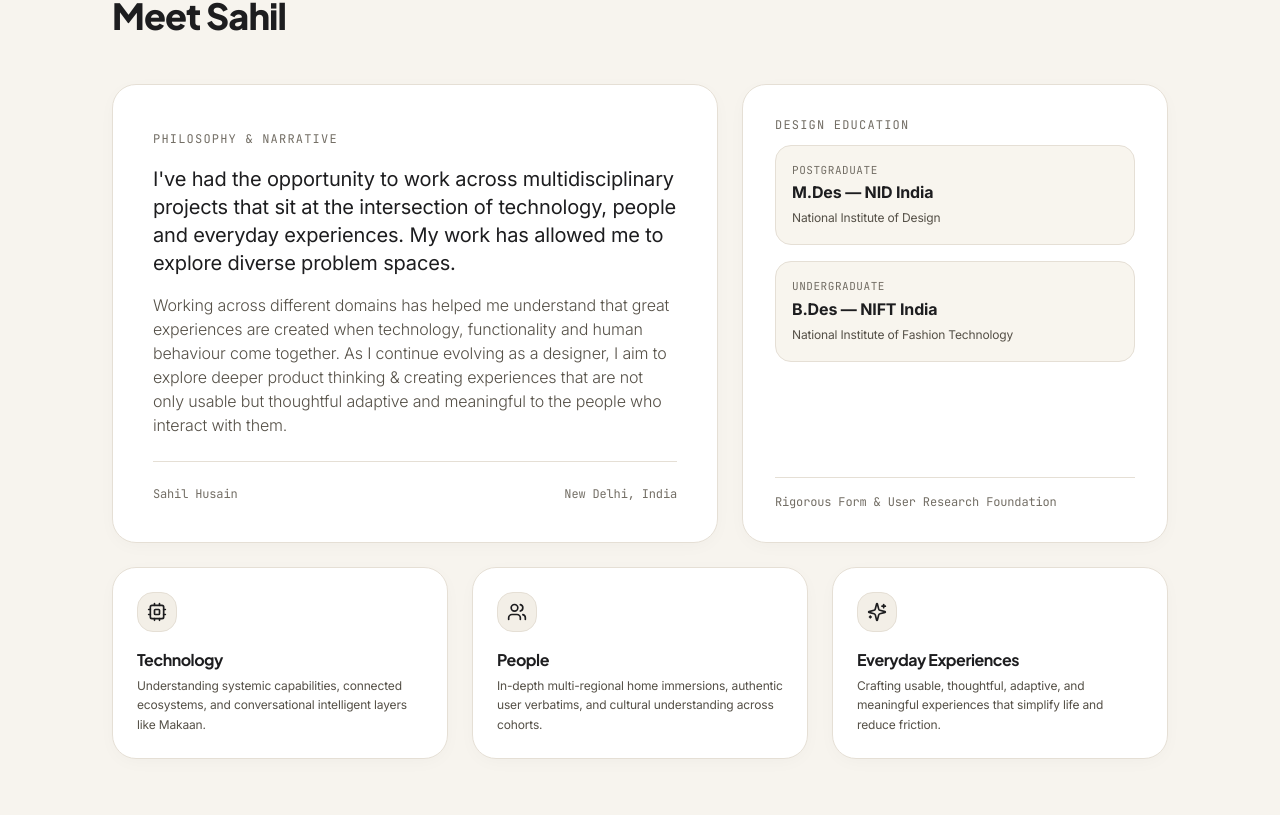
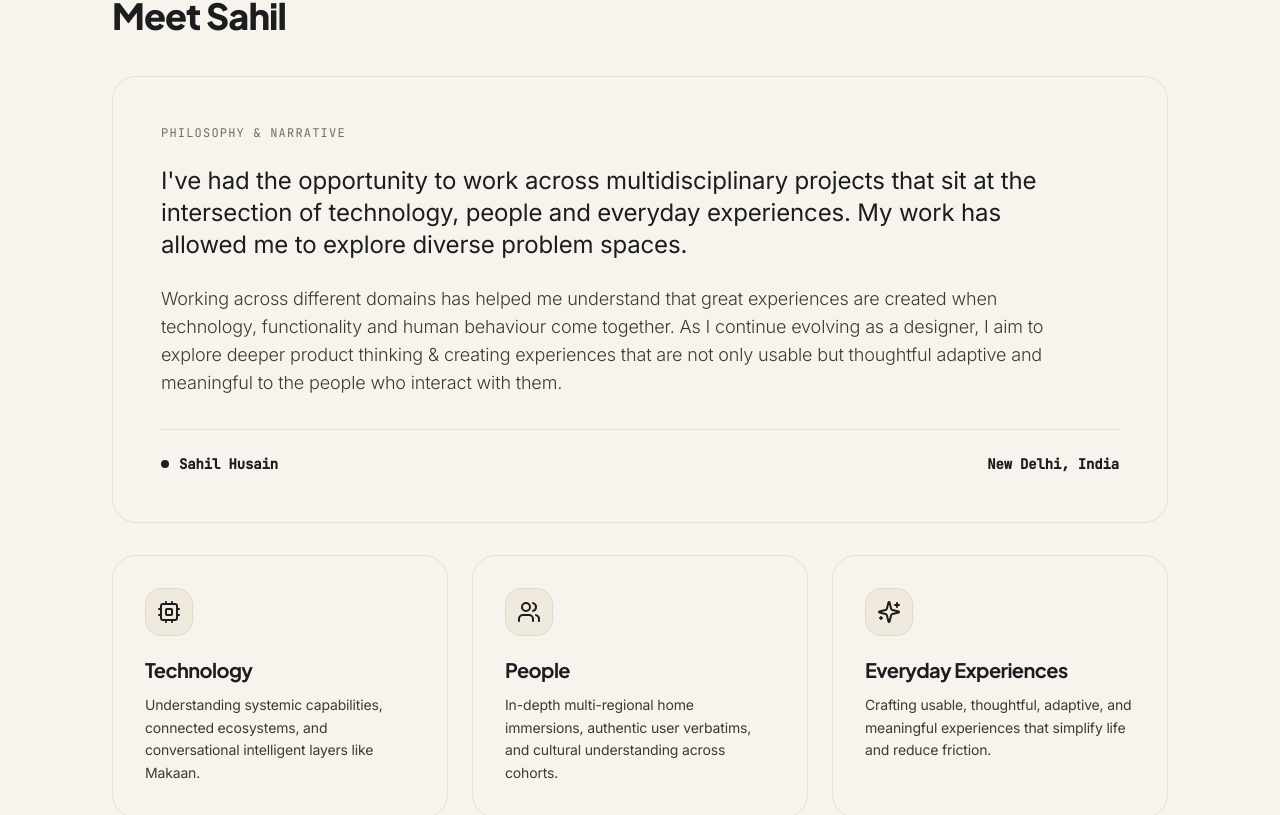
Before and after one commit to TechieAakash/sahil_portfolio, a React (Vite) app: page / in a window 1280 px wide. Shown: the part 2407-3222 px from the top of the page. Built offline with nearby package versions, Linux system fonts and the light colour scheme; the HTML template or start-up script is replaced by a standard one.

Commit message:
Update Meet Sahil section: widen Philosophy & Narrative card with transparent background, remove white backgrounds, remove Design Education

```diff
--- a/src/components/Footer.tsx
+++ b/src/components/Footer.tsx
@@ -113,18 +113,15 @@ export const Footer: React.FC<FooterProps> = ({ onNavigate }) => {
               </li>
               <li>
                 <button
-                  onClick={() => onNavigate('about')}
+                  onClick={() => {
+                    onNavigate('home');
+                    setTimeout(() => {
+                      document.getElementById('about')?.scrollIntoView({ behavior: 'smooth' });
+                    }, 100);
+                  }}
                   className="hover:text-white transition-colors"
                 >
                   Meet Sahil
-                </button>
-              </li>
-              <li>
-                <button
-                  onClick={() => onNavigate('philosophy')}
-                  className="hover:text-white transition-colors"
-                >
-                  Design Philosophy
                 </button>
               </li>
             </ul>
--- a/src/pages/Home.tsx
+++ b/src/pages/Home.tsx
@@ -1,6 +1,5 @@
 import React from 'react';
 import { ArrowUpRight, ArrowRight, Cpu, Users, Sparkles } from 'lucide-react';
-import { SAHIL_PROFILE, PROJECTS_OVERVIEW } from '../data/portfolioData';
 
 interface HomeProps {
   onSelectProject: (projectId: string) => void;
@@ -257,9 +256,9 @@ export const Home: React.FC<HomeProps> = ({ onSelectProject }) => {
         </div>
       </section>
 
-      {/* 3. ABOUT / MEET SAHIL — EXECUTIVE BENTO (NO PHOTO, SUBTLE SANDY SURFACES) */}
+      {/* 3. ABOUT / MEET SAHIL — DIRECT ON SANDY TEXTURE WITHOUT WHITE BACKGROUND */}
       <section id="about" className="py-24 px-6 md:px-12 max-w-6xl mx-auto border-t border-[#E5DFD5]">
-        <div className="mb-12">
+        <div className="mb-10">
           <span className="font-mono text-xs uppercase tracking-widest text-[#736E65] block mb-1">
             Design Leadership
           </span>
@@ -268,105 +267,71 @@ export const Home: React.FC<HomeProps> = ({ onSelectProject }) => {
           </h2>
         </div>
 
-        {/* Bento Grid layout */}
-        <div className="grid grid-cols-1 md:grid-cols-12 gap-6">
-          {/* Main Statement Card (7 cols) */}
-          <div className="md:col-span-7 sandy-card p-8 md:p-10 rounded-3xl flex flex-col justify-between space-y-6">
-            <div className="space-y-4">
-              <span className="font-mono text-xs uppercase tracking-widest text-[#736E65]">
+        {/* Widened Philosophy & Narrative Card — No white background, matching sandy texture */}
+        <div className="w-full rounded-3xl border border-[#E5DFD5] bg-transparent p-8 md:p-12 mb-8 transition-all hover:border-[#D5CDBD]">
+          <div className="space-y-6 max-w-4xl">
+            <span className="font-mono text-xs uppercase tracking-widest text-[#736E65] block">
               Philosophy &amp; Narrative
             </span>
-              <p className="text-lg md:text-xl text-[#1D1D1F] leading-relaxed font-normal">
-                {SAHIL_PROFILE.bioParagraphs[0]}
+            <p className="text-xl md:text-2xl text-[#1D1D1F] leading-relaxed font-normal">
+              I've had the opportunity to work across multidisciplinary projects that sit at the intersection of technology, people and everyday experiences. My work has allowed me to explore diverse problem spaces.
             </p>
-              <p className="text-sm md:text-base text-[#555047] leading-relaxed font-light">
-                {SAHIL_PROFILE.bioParagraphs[1]}
+            <p className="text-base md:text-lg text-[#3E3A33] leading-relaxed font-light">
+              Working across different domains has helped me understand that great experiences are created when technology, functionality and human behaviour come together. As I continue evolving as a designer, I aim to explore deeper product thinking &amp; creating experiences that are not only usable but thoughtful adaptive and meaningful to the people who interact with them.
             </p>
           </div>
 
-            <div className="pt-6 border-t border-[#E5DFD5] flex items-center justify-between text-xs font-mono text-[#736E65]">
+          <div className="mt-8 pt-6 border-t border-[#E5DFD5] flex flex-col sm:flex-row sm:items-center justify-between gap-4 font-mono text-sm font-semibold text-[#1D1D1F]">
+            <div className="flex items-center gap-2.5">
+              <span className="w-2 h-2 rounded-full bg-[#1D1D1F]" />
               <span>Sahil Husain</span>
+            </div>
             <span>New Delhi, India</span>
           </div>
         </div>
 
-          {/* Right Column: Credentials & Academic Foundation (5 cols) */}
-          <div className="md:col-span-5 flex flex-col gap-6">
-            <div className="sandy-card p-8 rounded-3xl flex-1 flex flex-col justify-between">
+        {/* 3 Core Intersection Pillars — No white background, matching sandy texture behind */}
+        <div className="grid grid-cols-1 md:grid-cols-3 gap-6">
+          <div className="rounded-3xl border border-[#E5DFD5] bg-transparent hover:border-[#D5CDBD] p-6 sm:p-8 transition-all flex flex-col justify-between group">
             <div>
-                <span className="font-mono text-xs uppercase tracking-widest text-[#736E65] block mb-3">
-                  Design Education
-                </span>
-                <div className="space-y-4">
-                  <div className="p-4 rounded-2xl bg-[#F8F5EE] border border-[#E5DFD5]">
-                    <span className="font-mono text-[11px] text-[#736E65] uppercase tracking-wider block">
-                      Postgraduate
-                    </span>
-                    <span className="text-base font-bold text-[#1D1D1F] block mt-0.5">
-                      M.Des — NID India
-                    </span>
-                    <span className="text-xs text-[#555047]">
-                      National Institute of Design
-                    </span>
+              <div className="w-12 h-12 rounded-2xl bg-[#EFE9DE] border border-[#DFD8CC] flex items-center justify-center mb-5 group-hover:scale-105 transition-transform">
+                <Cpu className="w-6 h-6 text-[#1D1D1F]" />
               </div>
-
-                  <div className="p-4 rounded-2xl bg-[#F8F5EE] border border-[#E5DFD5]">
-                    <span className="font-mono text-[11px] text-[#736E65] uppercase tracking-wider block">
-                      Undergraduate
-                    </span>
-                    <span className="text-base font-bold text-[#1D1D1F] block mt-0.5">
-                      B.Des — NIFT India
-                    </span>
-                    <span className="text-xs text-[#555047]">
-                      National Institute of Fashion Technology
-                    </span>
-                  </div>
+              <h4 className="text-lg md:text-xl font-bold text-[#1D1D1F] mb-2.5">
+                Technology
+              </h4>
+              <p className="text-sm text-[#3E3A33] leading-relaxed">
+                Understanding systemic capabilities, connected ecosystems, and conversational intelligent layers like Makaan.
+              </p>
             </div>
           </div>
 
-              <div className="mt-4 pt-4 border-t border-[#E5DFD5] font-mono text-xs text-[#736E65]">
-                Rigorous Form &amp; User Research Foundation
+          <div className="rounded-3xl border border-[#E5DFD5] bg-transparent hover:border-[#D5CDBD] p-6 sm:p-8 transition-all flex flex-col justify-between group">
+            <div>
+              <div className="w-12 h-12 rounded-2xl bg-[#EFE9DE] border border-[#DFD8CC] flex items-center justify-center mb-5 group-hover:scale-105 transition-transform">
+                <Users className="w-6 h-6 text-[#1D1D1F]" />
               </div>
-            </div>
+              <h4 className="text-lg md:text-xl font-bold text-[#1D1D1F] mb-2.5">
+                People
+              </h4>
+              <p className="text-sm text-[#3E3A33] leading-relaxed">
+                In-depth multi-regional home immersions, authentic user verbatims, and cultural understanding across cohorts.
+              </p>
             </div>
           </div>
 
-        {/* 3 Core Intersection Pillars */}
-        <div className="grid grid-cols-1 md:grid-cols-3 gap-6 mt-6">
-          <div className="sandy-card p-6 rounded-3xl">
-            <div className="w-10 h-10 rounded-2xl bg-[#F3EFE7] border border-[#E5DFD5] flex items-center justify-center mb-4">
-              <Cpu className="w-5 h-5 text-[#1D1D1F]" />
+          <div className="rounded-3xl border border-[#E5DFD5] bg-transparent hover:border-[#D5CDBD] p-6 sm:p-8 transition-all flex flex-col justify-between group">
+            <div>
+              <div className="w-12 h-12 rounded-2xl bg-[#EFE9DE] border border-[#DFD8CC] flex items-center justify-center mb-5 group-hover:scale-105 transition-transform">
+                <Sparkles className="w-6 h-6 text-[#1D1D1F]" />
               </div>
-            <h4 className="text-base font-bold text-[#1D1D1F] mb-1">
-              Technology
+              <h4 className="text-lg md:text-xl font-bold text-[#1D1D1F] mb-2.5">
+                Everyday Experiences
               </h4>
-            <p className="text-xs text-[#555047] leading-relaxed">
-              Understanding systemic capabilities, connected ecosystems, and conversational intelligent layers like Makaan.
+              <p className="text-sm text-[#3E3A33] leading-relaxed">
+                Crafting usable, thoughtful, adaptive, and meaningful experiences that simplify life and reduce friction.
               </p>
             </div>
-
-          <div className="sandy-card p-6 rounded-3xl">
-            <div className="w-10 h-10 rounded-2xl bg-[#F3EFE7] border border-[#E5DFD5] flex items-center justify-center mb-4">
-              <Users className="w-5 h-5 text-[#1D1D1F]" />
-            </div>
-            <h4 className="text-base font-bold text-[#1D1D1F] mb-1">
-              People
-            </h4>
-            <p className="text-xs text-[#555047] leading-relaxed">
-              In-depth multi-regional home immersions, authentic user verbatims, and cultural understanding across cohorts.
-            </p>
-          </div>
-
-          <div className="sandy-card p-6 rounded-3xl">
-            <div className="w-10 h-10 rounded-2xl bg-[#F3EFE7] border border-[#E5DFD5] flex items-center justify-center mb-4">
-              <Sparkles className="w-5 h-5 text-[#1D1D1F]" />
-            </div>
-            <h4 className="text-base font-bold text-[#1D1D1F] mb-1">
-              Everyday Experiences
-            </h4>
-            <p className="text-xs text-[#555047] leading-relaxed">
-              Crafting usable, thoughtful, adaptive, and meaningful experiences that simplify life and reduce friction.
-            </p>
           </div>
         </div>
       </section>
```
Also changed, not shown: 1 other file (tests, documents, lock files or other folders). Lines whose indentation alone changed are shown as unchanged.
